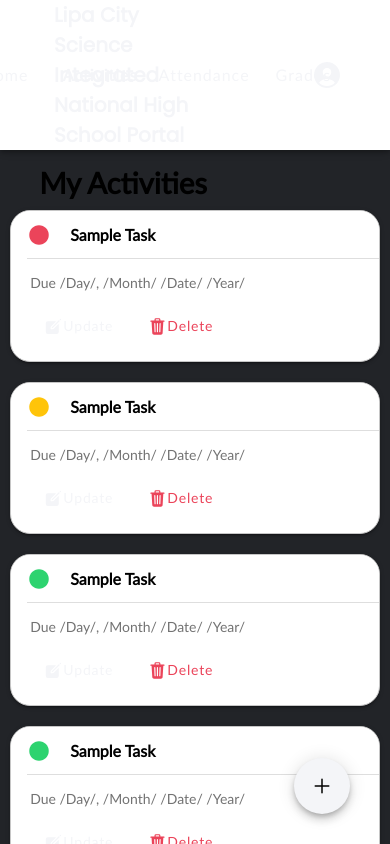
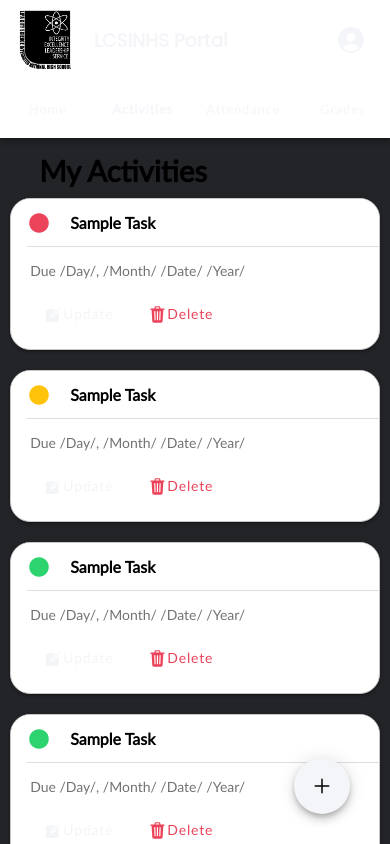
Before and after one commit to erickajanemacatol/lcsinhsportal, a React (Vite) app: page /activities in a window 390 px wide. Built offline with nearby package versions, Linux system fonts and the light colour scheme.

Commit message:
Responsive Header for Student Side

```diff
--- a/src/components/StudentHeader.css
+++ b/src/components/StudentHeader.css
@@ -32,13 +32,66 @@
     font-size: medium;
 }
 
-.profile-btn-pos{
+.profile-btn-pos {
     display: flex;
     justify-content: end;
     align-items: center;
     margin-right: 25px;
 }
 
-.profile-btn-size{
+.profile-btn-size {
     height: 50px;
 }
+
+/*MOBILE HEADER CSS*/
+
+.m-header-display {
+    display: block;
+    height: 100%;
+    width: 100%;
+}
+
+.top-head {
+    display: flex;
+    height: 80px;
+    width: auto;
+}
+
+.m-title-and-logo {
+    display: flex;
+    align-items: center;
+    width:80%;
+}
+
+.m-logo-btn-size {
+    width: 90px;
+    height: 90px;
+}
+
+.m-title-label {
+    font-family: 'poppins';
+    font-weight: 600;
+    font-size: 14pt;
+    margin: none;
+}
+
+.m-tabs-display {
+    display: flex;
+    align-items: center;
+}
+
+.m-tab-btn {
+    width: 100px;
+    height: 50px;
+    font-size: small;
+}
+
+.m-profile-btn-pos {
+    display: flex;
+    margin: auto;
+    align-items: center;
+}
+
+.m-profile-btn-size {
+    height: 30px;
+}
--- a/src/components/StudentHeader.tsx
+++ b/src/components/StudentHeader.tsx
@@ -4,12 +4,16 @@ import {
     IonToolbar, IonLabel,
     IonHeader,
     IonIcon,
+    IonText,
 } from "@ionic/react";
 import './StudentHeader.css';
 import { personCircle } from "ionicons/icons";
 import React, { useState, useEffect } from "react";
+import { useMediaQuery } from 'react-responsive'
 
-const StudentHeader: React.FC= () => {
+const StudentHeader: React.FC = () => {
+    const isDesktop = useMediaQuery({ minWidth: 992 })
+
     const [activePage, setActivePage] = useState(''); // State to track the active page
 
     useEffect(() => {
@@ -34,7 +38,9 @@ const StudentHeader: React.FC= () => {
     };
 
     return (
-        <IonHeader>
+        <div>
+            {isDesktop ?
+                <><IonHeader>
                     <IonToolbar>
                         <div className="header-display">
                             <div className="title-and-logo">
@@ -72,8 +78,61 @@ const StudentHeader: React.FC= () => {
                             </div>
                         </div>
                     </IonToolbar>
-        </IonHeader>
+                </IonHeader></>
+                :
+                /*MOBILE VIEW*/
+                <><IonHeader>
+                    <IonToolbar>
+                        <div className="m-header-display">
+                            <div className="top-head">
+                                <div className="m-title-and-logo">
+                                    <IonButton className="m-logo-btn-size" fill="clear" href="/home" size="default">
+                                        <IonImg src="/src/imgs/logo.png"></IonImg>
+                                    </IonButton>
+                                    <IonText className="m-title-label" color={"light"}>LCSINHS Portal</IonText>
+                                </div>
+
+                                <div className="m-profile-btn-pos">
+                                    <IonButton fill="clear" color={"light"} size="large" href="/profile">
+                                        <IonIcon icon={personCircle} size="large" ></IonIcon>
+                                    </IonButton>
+                                </div>
+                            </div>
+
+
+                            <div className="m-tabs-display">
+                                <IonButton fill="clear" className="m-tab-btn"
+                                    color={"light"}
+                                    style={getButtonStyle('home')}
+                                    href="/home">Home
+                                </IonButton>
+
+                                <IonButton fill="clear" className="m-tab-btn"
+                                    color={"light"} href="/activities"
+                                    style={getButtonStyle('activities')}>Activities
+                                </IonButton>
+
+                                <IonButton fill="clear" className="m-tab-btn"
+                                    color={"light"} href="/attendance"
+                                    style={getButtonStyle('attendance')}>Attendance
+                                </IonButton>
+
+                                <IonButton fill="clear" className="m-tab-btn"
+                                    color={"light"} href="/grades"
+                                    style={getButtonStyle('grades')}>Grades
+                                </IonButton>
+                            </div>
+
+
+                        </div>
+                    </IonToolbar>
+                </IonHeader></>
+            }
+        </div>
+
     );
+
+
 };
 
 
```
Lines whose indentation alone changed are shown as unchanged.
